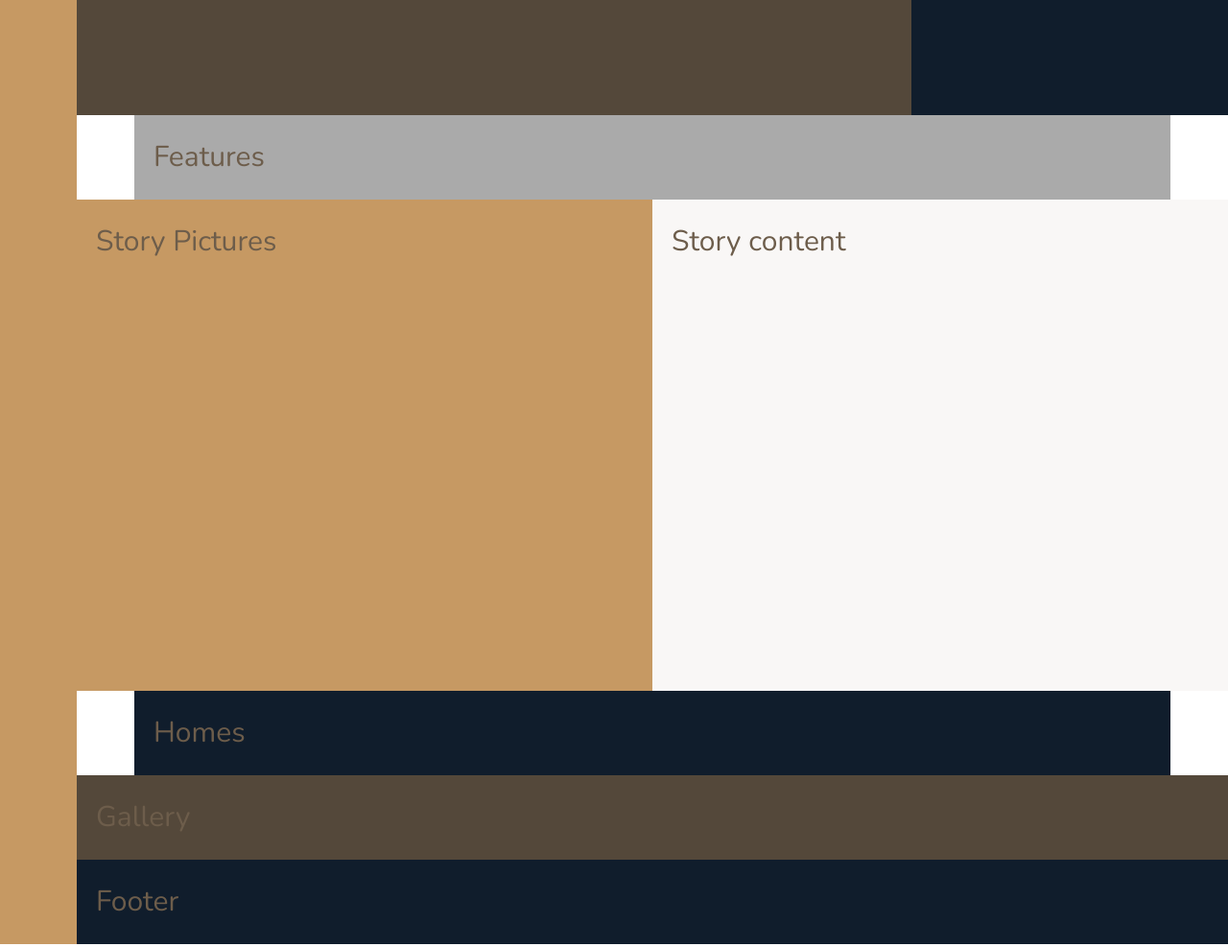
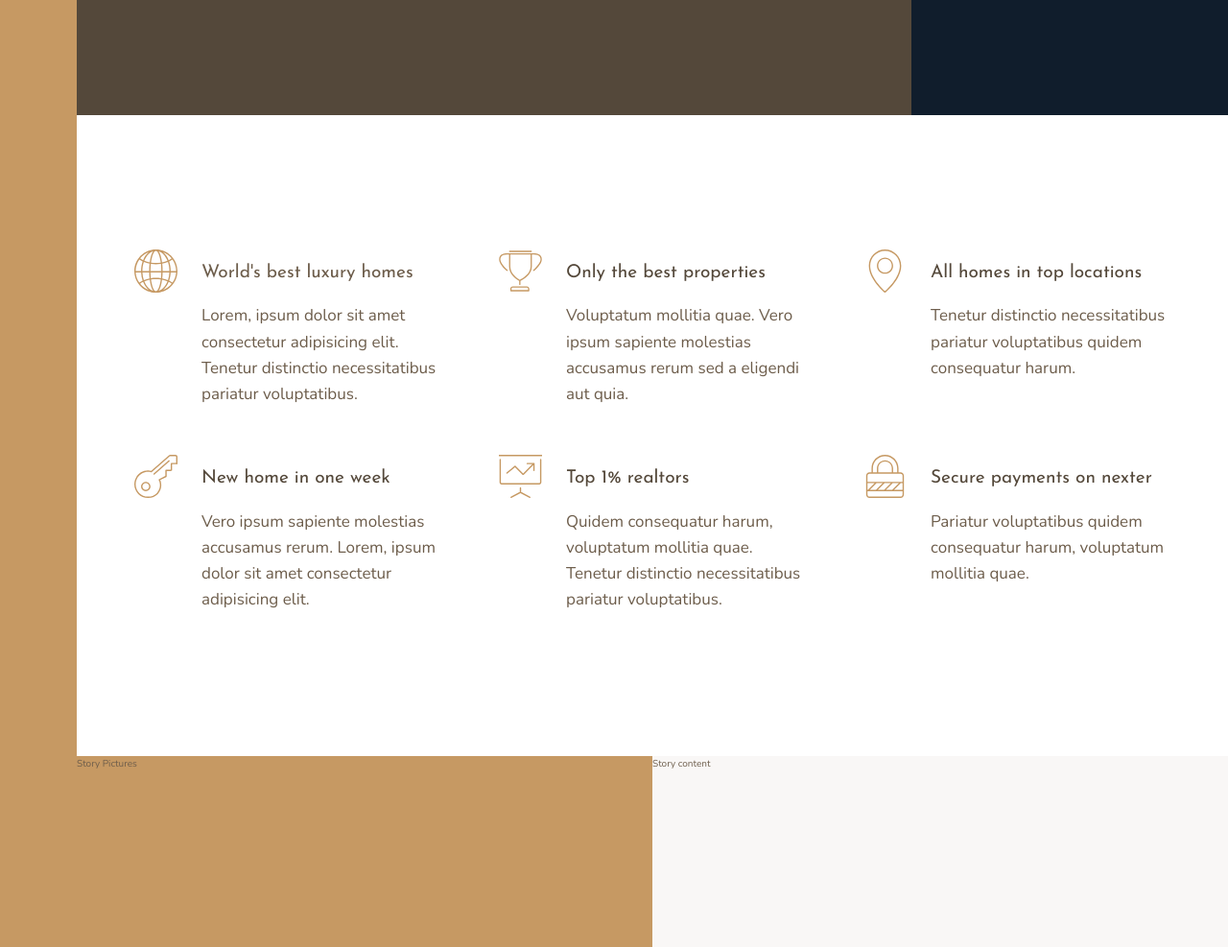
Before and after one commit to ctarx/Nexter, a website: page index.html in a window 1280 px wide. Shown: the part 520-1507 px from the top of the page at 96% size. Drawn offline with nearby package versions, Linux system fonts and the light colour scheme.

Commit message:
Features Section

```diff
--- a/index.html
+++ b/index.html
@@ -27,7 +27,57 @@
   </div>
 
   <section class="features">
-    Features
+    <div class="feature">
+      <svg class="feature__icon">
+        <use xlink:href="img/sprite.svg#icon-global"></use>
+      </svg>
+      <h4 class="heading-4">World's best luxury homes</h4>
+      <p class="feature__text">Lorem, ipsum dolor sit amet consectetur adipisicing elit. Tenetur distinctio
+        necessitatibus pariatur voluptatibus.</p>
+    </div>
+
+    <div class="feature">
+      <svg class="feature__icon">
+        <use xlink:href="img/sprite.svg#icon-trophy"></use>
+      </svg>
+      <h4 class="heading-4 heading-4--dark">Only the best properties</h4>
+      <p class="feature__text">Voluptatum mollitia quae. Vero ipsum sapiente molestias accusamus rerum sed a eligendi
+        aut quia.</p>
+    </div>
+
+    <div class="feature">
+      <svg class="feature__icon">
+        <use xlink:href="img/sprite.svg#icon-map-pin"></use>
+      </svg>
+      <h4 class="heading-4 heading-4--dark">All homes in top locations</h4>
+      <p class="feature__text">Tenetur distinctio necessitatibus pariatur voluptatibus quidem consequatur harum.</p>
+    </div>
+
+    <div class="feature">
+      <svg class="feature__icon">
+        <use xlink:href="img/sprite.svg#icon-key"></use>
+      </svg>
+      <h4 class="heading-4 heading-4--dark">New home in one week</h4>
+      <p class="feature__text">Vero ipsum sapiente molestias accusamus rerum. Lorem, ipsum dolor sit amet consectetur
+        adipisicing elit.</p>
+    </div>
+
+    <div class="feature">
+      <svg class="feature__icon">
+        <use xlink:href="img/sprite.svg#icon-presentation"></use>
+      </svg>
+      <h4 class="heading-4 heading-4--dark">Top 1% realtors</h4>
+      <p class="feature__text">Quidem consequatur harum, voluptatum mollitia quae. Tenetur distinctio necessitatibus
+        pariatur voluptatibus.</p>
+    </div>
+
+    <div class="feature">
+      <svg class="feature__icon">
+        <use xlink:href="img/sprite.svg#icon-lock"></use>
+      </svg>
+      <h4 class="heading-4 heading-4--dark">Secure payments on nexter</h4>
+      <p class="feature__text">Pariatur voluptatibus quidem consequatur harum, voluptatum mollitia quae.</p>
+    </div>
   </section>
 
   <div class="story__pictures">
--- a/sass/_base.scss
+++ b/sass/_base.scss
@@ -44,8 +44,4 @@ body {
   // 1fr between sidebar and 8 columns content to center it
   // minmax(6rem, 1fr) - to shrink contenr between those 2 columns and don't go below 6rem
 
-  &>* {
-    padding: 20px;
-    font-size: 3rem;
-  }
 }
--- a/sass/_features.scss
+++ b/sass/_features.scss
@@ -1,4 +1,31 @@
 .features {
-  background-color: $color-grey-light-2;
   grid-column: center-start / center-end;
+
+  margin: 15rem 0;
+
+  display: grid;
+  //grid-template-columns: repeat(3, 1fr);
+  grid-template-columns: repeat(auto-fit, minmax(25rem, 1fr));
+  grid-gap: 6rem;
+  align-items: start;
 }
+
+.feature {
+  display: grid;
+  grid-template-columns: min-content 1fr;
+  grid-row-gap: 1.5rem;
+  grid-column-gap: 2.5rem;
+
+  &__icon {
+    fill: $color-primary;
+    width: 4.5rem;
+    height: 4.5rem;
+    grid-row: 1 / span 2; // -1 works only with an explicit grid
+    transform: translateY(-1rem);
+  }
+
+  &__text {
+    font-size: 1.7rem;
+  }
+
+}
--- a/sass/_typography.scss
+++ b/sass/_typography.scss
@@ -0,0 +1,29 @@
+%heading {
+  font-family: $font_display;
+  font-weight: 400;
+}
+
+.heading-1 {
+  @extend %heading;
+}
+
+.heading-2 {
+  @extend %heading;
+}
+
+.heading-3 {
+  @extend %heading;
+}
+
+.heading-4 {
+  @extend %heading;
+  font-size: 1.9rem;
+
+  &--light {
+    color: $color-grey-light-1
+  }
+
+  &--dark {
+    color: $color-grey-dark-1
+  }
+}
```
Also changed, not shown: css/style.css.
